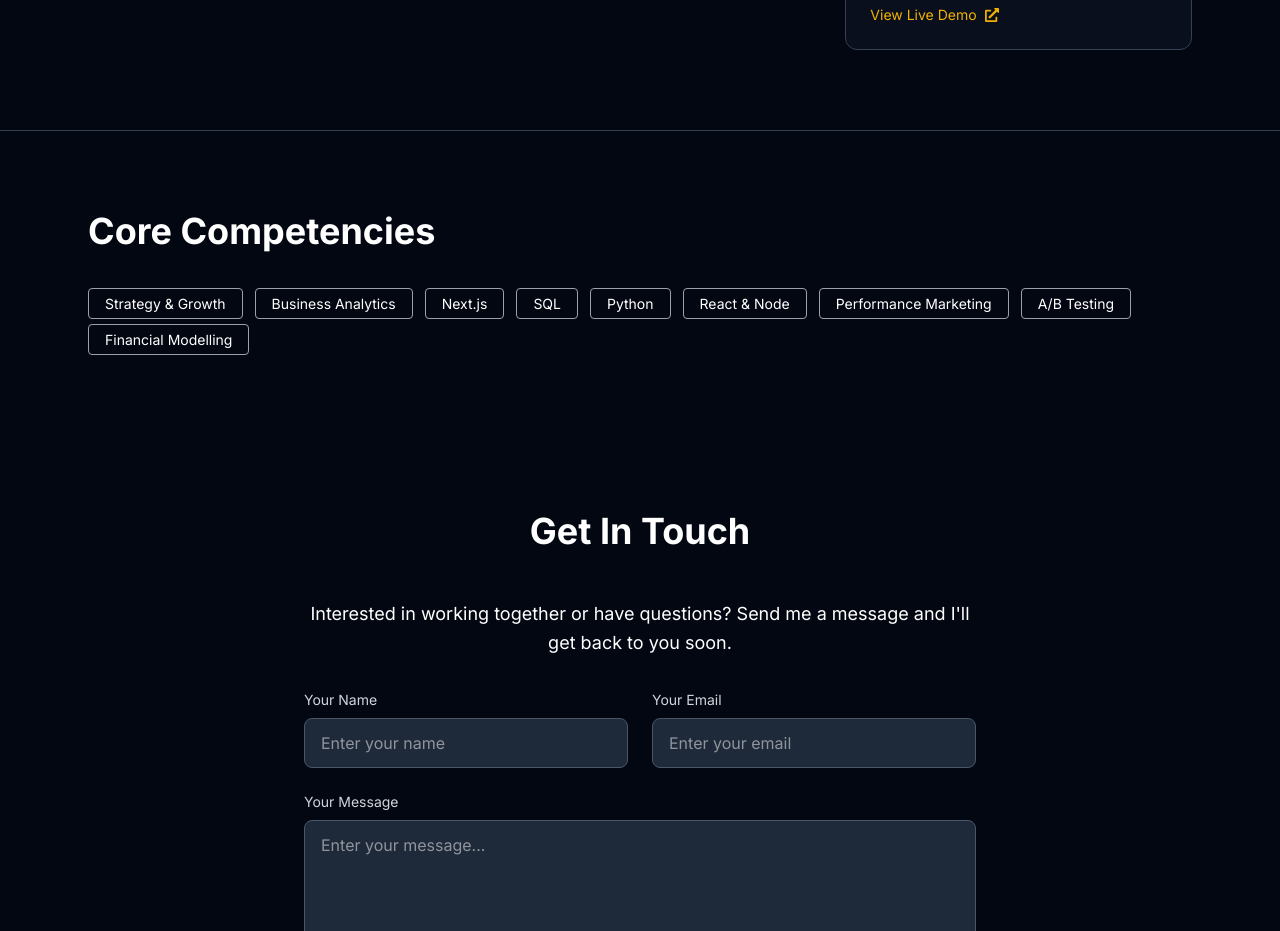
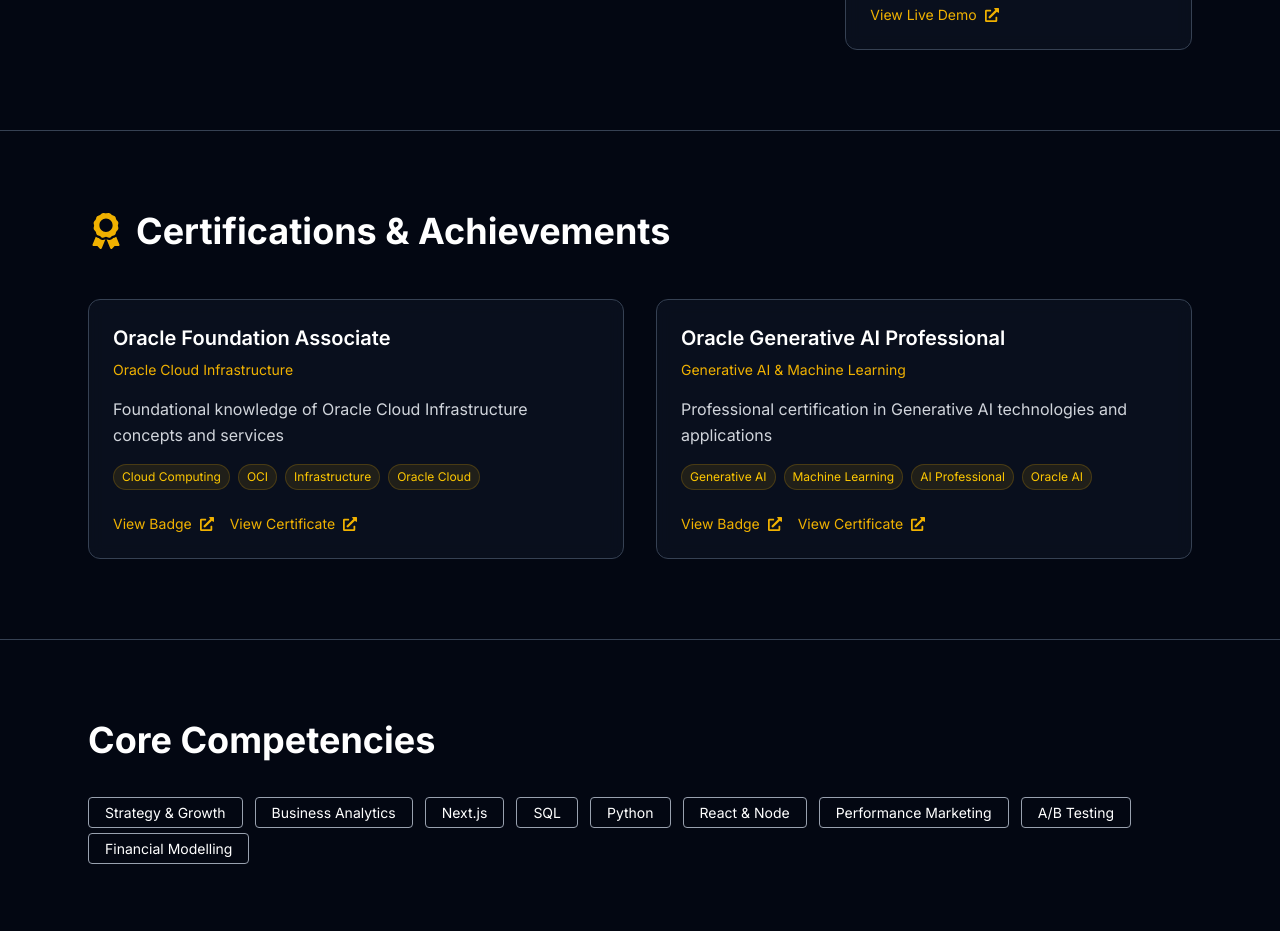
Before and after one commit to aatishadajania20-design/Personal-Portfolio, a Next.js app: page / in a window 1280 px wide. Shown: the part 960-1891 px from the top of the page. Built offline with nearby package versions, Linux system fonts and the light colour scheme.

Commit message:
Achievements ssection

```diff
--- a/src/app/page.js
+++ b/src/app/page.js
@@ -13,6 +13,7 @@
   FaMoon,
   FaArrowUp,
   FaPaperPlane,
+  FaAward,
 } from "react-icons/fa";
 import Typed from "typed.js";
 
@@ -132,6 +133,25 @@
       tags: ["Python", "Random Forest", "Streamlit", "Machine Learning"],
       gradient: "from-blue-600 to-cyan-600"
     },
+  ];
+
+  const achievements = [
+    {
+      title: "Oracle Foundation Associate",
+      subtitle: "Oracle Cloud Infrastructure",
+      badgeUrl: "https://drive.google.com/file/d/1Sr56ExIHr_XFCZNiiGbJFxzOxuxx1JmA/view?usp=sharing",
+      certUrl: "https://drive.google.com/file/d/1jfuAN19Fr_PGQjEI_qqqdiW59fusjg-1/view?usp=sharing",
+      description: "Foundational knowledge of Oracle Cloud Infrastructure concepts and services",
+      tags: ["Cloud Computing", "OCI", "Infrastructure", "Oracle Cloud"]
+    },
+    {
+      title: "Oracle Generative AI Professional",
+      subtitle: "Generative AI & Machine Learning",
+      badgeUrl: "https://drive.google.com/file/d/1iltuT3w44U3exgQeI4y4YeCT9tz3XMnu/view?usp=sharing",
+      certUrl: "https://drive.google.com/file/d/1BualeqQU2Gq0rFkyKbRokPisZoeaS2a8/view?usp=sharing",
+      description: "Professional certification in Generative AI technologies and applications",
+      tags: ["Generative AI", "Machine Learning", "AI Professional", "Oracle AI"]
+    }
   ];
 
   const skills = [
@@ -398,7 +418,148 @@
 
         <hr className={darkMode ? "border-gray-700" : "border-gray-300"} />
 
-        {/* Skills - Reverted to Original */}
+        {/* Achievements - NEW SECTION */}
+        <section className="max-w-6xl mx-auto px-6 py-20">
+          <Reveal>
+            <h2 className="text-3xl md:text-4xl font-bold flex items-center gap-3">
+              <FaAward className={darkMode ? "text-yellow-500" : "text-orange-500"} />
+              Certifications & Achievements
+            </h2>
+          </Reveal>
+          <div className="mt-12 grid gap-8 md:grid-cols-2">
+            {achievements.map((achievement, i) => (
+              <Reveal key={achievement.title} delay={i * 0.1}>
+                {darkMode ? (
+                  // Dark Mode Card
+                  <motion.div
+                    className={`group p-6 rounded-xl border h-full flex flex-col transition-all duration-300 hover:shadow-xl backdrop-blur-sm ${
+                      darkMode
+                        ? "border-gray-700 hover:border-yellow-400 bg-gray-900/50"
+                        : "border-gray-300 hover:border-orange-400 bg-white/70 shadow-sm"
+                    }`}
+                    whileHover={{ y: -5 }}
+                  >
+                    <div className="flex-1">
+                      <h3 className={`text-xl font-semibold transition-colors ${
+                        darkMode ? "group-hover:text-yellow-500" : "group-hover:text-orange-500"
+                      }`}>
+                        {achievement.title}
+                      </h3>
+                      <p className={`text-sm font-medium mt-2 ${
+                        darkMode ? "text-yellow-500" : "text-orange-500"
+                      }`}>
+                        {achievement.subtitle}
+                      </p>
+                      <p className={`mt-4 leading-relaxed ${
+                        darkMode ? "text-gray-300" : "text-gray-600"
+                      }`}>
+                        {achievement.description}
+                      </p>
+
+                      {/* Achievement Tags */}
+                      <div className="mt-4 flex flex-wrap gap-2">
+                        {achievement.tags.map((tag, tagIndex) => (
+                          <span
+                            key={tag}
+                            className={`text-xs px-2 py-1 rounded-full border ${
+                              darkMode
+                                ? "bg-yellow-500/10 text-yellow-400 border-yellow-500/20"
+                                : "bg-orange-500/10 text-orange-600 border-orange-500/20"
+                            }`}
+                          >
+                            {tag}
+                          </span>
+                        ))}
+                      </div>
+                    </div>
+
+                    {/* Achievement Links */}
+                    <div className="mt-6 flex gap-4">
+                      <a
+                        href={achievement.badgeUrl}
+                        target="_blank"
+                        rel="noreferrer"
+                        className={`inline-flex items-center gap-2 text-sm font-medium transition-colors group/link ${
+                          darkMode ? "text-yellow-500 hover:text-yellow-400" : "text-orange-500 hover:text-orange-400"
+                        }`}
+                      >
+                        View Badge
+                        <FaExternalLinkAlt className="group-hover/link:translate-x-1 transition-transform" />
+                      </a>
+                      <a
+                        href={achievement.certUrl}
+                        target="_blank"
+                        rel="noreferrer"
+                        className={`inline-flex items-center gap-2 text-sm font-medium transition-colors group/link ${
+                          darkMode ? "text-yellow-500 hover:text-yellow-400" : "text-orange-500 hover:text-orange-400"
+                        }`}
+                      >
+                        View Certificate
+                        <FaExternalLinkAlt className="group-hover/link:translate-x-1 transition-transform" />
+                      </a>
+                    </div>
+                  </motion.div>
+                ) : (
+                  // Light Mode Card
+                  <motion.div
+                    className={`group relative overflow-hidden rounded-3xl p-8 text-white shadow-2xl h-full flex flex-col bg-gradient-to-br ${
+                      i === 0 ? "from-purple-600 to-blue-600" : "from-green-600 to-teal-600"
+                    }`}
+                    whileHover={{ y: -5 }}
+                  >
+                    <div className="flex-1">
+                      <h3 className="text-2xl font-bold">{achievement.title}</h3>
+                      <p className="text-sm font-medium mt-2 opacity-90">
+                        {achievement.subtitle}
+                      </p>
+                      <p className="mt-4 leading-relaxed opacity-90">
+                        {achievement.description}
+                      </p>
+
+                      {/* Achievement Tags */}
+                      <div className="mt-4 flex flex-wrap gap-2">
+                        {achievement.tags.map((tag, tagIndex) => (
+                          <span
+                            key={tag}
+                            className="text-xs px-3 py-1 rounded-full bg-white/20 backdrop-blur border border-white/30"
+                          >
+                            {tag}
+                          </span>
+                        ))}
+                      </div>
+                    </div>
+
+                    {/* Achievement Links */}
+                    <div className="mt-6 flex gap-4">
+                      <a
+                        href={achievement.badgeUrl}
+                        target="_blank"
+                        rel="noreferrer"
+                        className="inline-flex items-center gap-2 rounded-full bg-white/20 px-4 py-2 text-sm font-semibold backdrop-blur hover:bg-white/30 transition-all"
+                      >
+                        View Badge
+                        <FaExternalLinkAlt className="group-hover:translate-x-1 transition-transform" />
+                      </a>
+                      <a
+                        href={achievement.certUrl}
+                        target="_blank"
+                        rel="noreferrer"
+                        className="inline-flex items-center gap-2 rounded-full bg-white/20 px-4 py-2 text-sm font-semibold backdrop-blur hover:bg-white/30 transition-all"
+                      >
+                        View Certificate
+                        <FaExternalLinkAlt className="group-hover:translate-x-1 transition-transform" />
+                      </a>
+                    </div>
+                  </motion.div>
+                )}
+              </Reveal>
+            ))}
+          </div>
+        </section>
+
+        <hr className={darkMode ? "border-gray-700" : "border-gray-300"} />
+
+        {/* Skills */}
         <section className="max-w-6xl mx-auto px-6 py-20">
           <Reveal>
             <h2 className="text-3xl md:text-4xl font-bold">Core Competencies</h2>
@@ -422,7 +583,7 @@
           </div>
         </section>
 
-        {/* Contact - FormSubmit Version with CORRECT Redirect URL */}
+        {/* Contact */}
         <section className="max-w-4xl mx-auto px-6 py-20">
           <Reveal>
             <h2 className="text-3xl md:text-4xl font-bold text-center mb-12">Get In Touch</h2>
@@ -435,7 +596,7 @@
                 Interested in working together or have questions? Send me a message and I&apos;ll get back to you soon.
               </p>
 
-              {/* FormSubmit Form - UPDATED WITH CORRECT URL */}
+              {/* FormSubmit Form */}
               <form
                 action="https://formsubmit.co/aatishadajania20@gmail.com"
                 method="POST"
```
